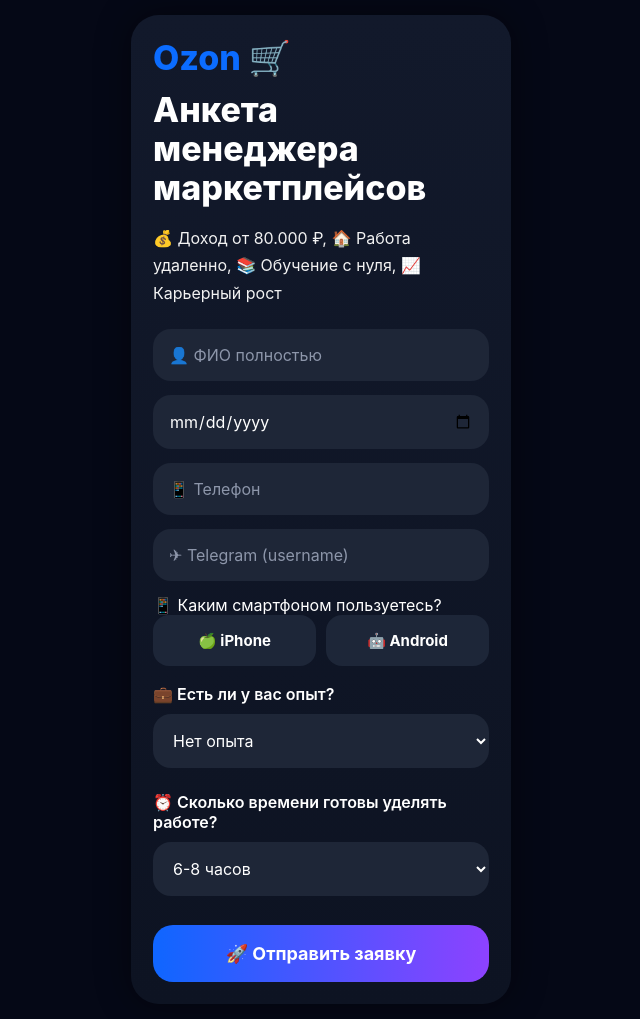
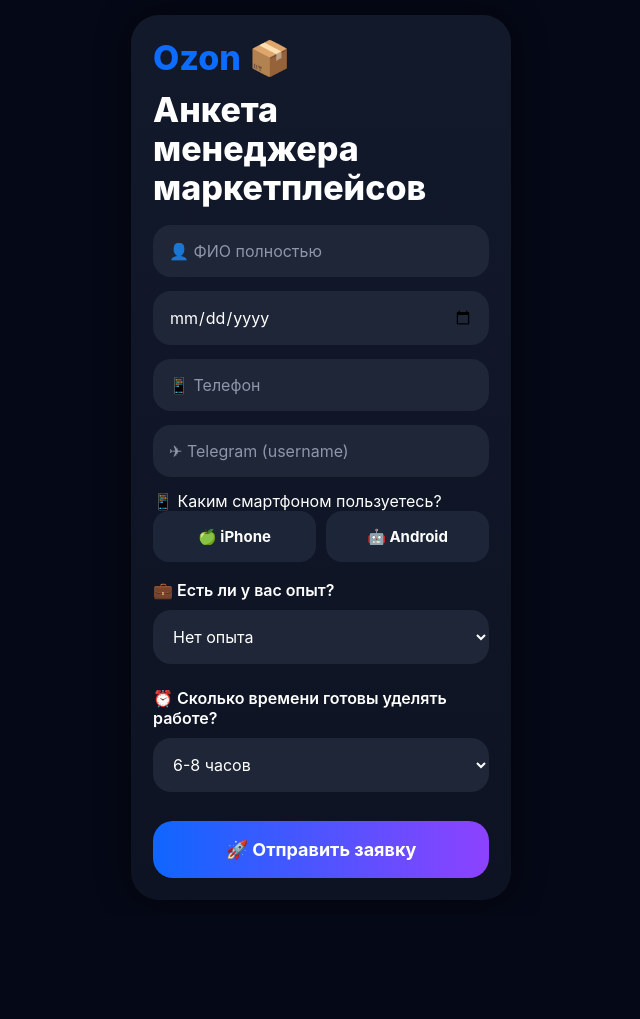
Before and after one commit to df232323/turbo-octo-invention, a FastAPI app: page / in a window 1280 px wide. Shown: the whole page, without its empty margins (319-959 px from the left). After the commit the page ends 899 px from the top, so only its background shows below. Run offline with FastAPI, Linux system fonts and the light colour scheme.

Commit message:
Update index.html

```diff
--- a/templates/index.html
+++ b/templates/index.html
@@ -12,16 +12,9 @@
 
     <div class="card" id="formCard">
 
-        <div class="logo">Ozon 🛒</div>
+        <div class="logo">Ozon 📦</div>
 
         <h1>Анкета менеджера<br>маркетплейсов</h1>
-
-        <div class="benefits">
-            💰 Доход от 80.000 ₽,
-            🏠 Работа удаленно,
-            📚 Обучение с нуля,
-            📈 Карьерный рост
-        </div>
 
         <form id="applicationForm">
 
```
